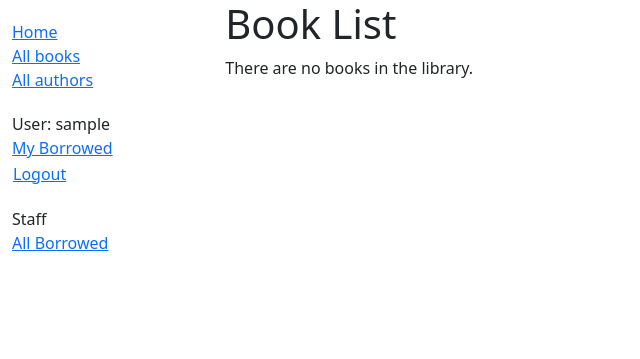
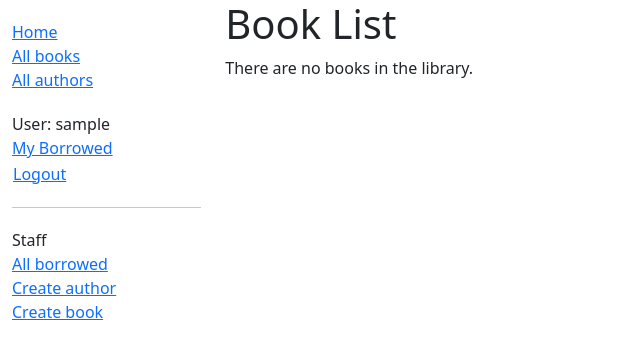
Before and after one commit to thanhtb-0507/mysite, a Django app: page /catalog/books/ in a window 1280 px wide. Shown: the top 359 px of the page, without its empty margins (0-640 px from the left). Run offline with Django 3.2, Linux system fonts and the light colour scheme; the visitor is signed in with stand-in values (Sample User, id 1); data that the repository does not hold is empty.

Commit message:
Django Tutorial Part 9: Working with forms
Added form for adding book, author.
Added button to delete book, author.

```diff
--- a/locallibrary/catalog/templates/base_generic.html
+++ b/locallibrary/catalog/templates/base_generic.html
@@ -39,10 +39,20 @@
               {% endif %}
 
               <ul class="sidebar-nav">
-              {% if perms.catalog.can_mark_returned %}
-                <li>Staff</li>
-                <li><a href="{% url 'all-borrowed' %}">All Borrowed</a></li>
+              {% if user.is_staff %}
+              <hr>
+              <ul class="sidebar-nav">
+              <li>Staff</li>
+                 <li><a href="{% url 'all-borrowed' %}">All borrowed</a></li>
+              {% if perms.catalog.add_author %}
+                 <li><a href="{% url 'author-create' %}">Create author</a></li>
               {% endif %}
+              {% if perms.catalog.add_book %}
+                 <li><a href="{% url 'book-create' %}">Create book</a></li>
+              {% endif %}
+              </ul>
+              {% endif %}
+
 
             </ul>
           {% endblock %}
--- a/locallibrary/catalog/templates/catalog/bookinstance_list_borrowed_librarian.html
+++ b/locallibrary/catalog/templates/catalog/bookinstance_list_borrowed_librarian.html
@@ -11,7 +11,7 @@
         <a href="{% url 'book-detail' bookinst.book.pk %}">{{ bookinst.book.title }}</a> ({{ bookinst.due_back }})
         {% if perms.catalog.can_mark_returned %}
           <!-- We can mark a BookInstance as returned. -->
-          <a href="">Renew</a>
+          <a href="{% url 'renew-book-librarian' bookinst.id %}">Renew</a>
         {% endif %}
       </li>
       {% endfor %}
--- a/locallibrary/catalog/urls.py
+++ b/locallibrary/catalog/urls.py
@@ -18,3 +18,21 @@ urlpatterns += [
     path('mybooks/', views.LoanedBooksByUserListView.as_view(), name='my-borrowed'),
     path('borrowed/', views.LibrarianLoanedBooksByUserListView.as_view(), name='all-borrowed'),
 ]
+
+# url mapping for forms
+urlpatterns += [
+    path('book/<uuid:pk>/renew/', views.renew_book_librarian, name='renew-book-librarian'),
+]
+
+
+urlpatterns += [
+    path('author/create/', views.AuthorCreate.as_view(), name='author-create'),
+    path('author/<int:pk>/update/', views.AuthorUpdate.as_view(), name='author-update'),
+    path('author/<int:pk>/delete/', views.AuthorDelete.as_view(), name='author-delete'),
+]
+
+urlpatterns += [
+    path('book/create/', views.BookCreate.as_view(), name='book-create'),
+    path('book/<int:pk>/update/', views.BookUpdate.as_view(), name='book-update'),
+    path('book/<int:pk>/delete/', views.BookDelete.as_view(), name='book-delete'),
+]
--- a/locallibrary/catalog/views.py
+++ b/locallibrary/catalog/views.py
@@ -2,11 +2,21 @@ from django.shortcuts import render
 from django.views import generic
 
 # users define
+# catalog related:
 from catalog.models import Book, Author, BookInstance, Genre
+from catalog.forms import RenewBookForm
+from .models import Author, Book
+
+from django.http import HttpResponseRedirect
+from django.urls import reverse, reverse_lazy
 from django.shortcuts import get_object_or_404
 
 from django.contrib.auth.decorators import login_required, permission_required
 from django.contrib.auth.mixins import LoginRequiredMixin, PermissionRequiredMixin
+
+import datetime
+
+from django.views.generic.edit import CreateView, UpdateView, DeleteView
 
 
 # Function definition:
@@ -58,6 +68,39 @@ def author_detail_view(request, primary_key):
 
 	return render(request, 'catalog/author_detail.html', context={'author': author})
 
+
+@login_required
+@permission_required('catalog.can_mark_returned', raise_exception=True)
+def renew_book_librarian(request, pk):
+    """View function for renewing a specific BookInstance by librarian."""
+    book_instance = get_object_or_404(BookInstance, pk=pk)
+
+    # If this is a POST request then process the Form data
+    if request.method == 'POST':
+
+        # Create a form instance and populate it with data from the request (binding):
+        form = RenewBookForm(request.POST)
+
+        # Check if the form is valid:
+        if form.is_valid():
+            # process the data in form.cleaned_data as required (here we just write it to the model due_back field)
+            book_instance.due_back = form.cleaned_data['renewal_date']
+            book_instance.save()
+
+            # redirect to a new URL:
+            return HttpResponseRedirect(reverse('all-borrowed'))
+
+    # If this is a GET (or any other method) create the default form.
+    else:
+        proposed_renewal_date = datetime.date.today() + datetime.timedelta(weeks=3)
+        form = RenewBookForm(initial={'renewal_date': proposed_renewal_date})
+
+    context = {
+        'form': form,
+        'book_instance': book_instance,
+    }
+
+    return render(request, 'catalog/book_renew_librarian.html', context)
 
 
 # Class definition:
@@ -152,3 +195,56 @@ class LibrarianLoanedBooksByUserListView(PermissionRequiredMixin,generic.ListVie
 		return (
 			BookInstance.objects.filter(status__exact='o').order_by('due_back')
 		)
+
+
+class AuthorCreate(PermissionRequiredMixin, CreateView):
+    model = Author
+    fields = ['first_name', 'last_name', 'date_of_birth', 'date_of_death']
+    initial = {'date_of_death': '11/11/2023'}
+    permission_required = 'catalog.add_author'
+
+class AuthorUpdate(PermissionRequiredMixin, UpdateView):
+    model = Author
+    # Not recommended (potential security issue if more fields added)
+    fields = '__all__'
+    permission_required = 'catalog.change_author'
+
+class AuthorDelete(PermissionRequiredMixin, DeleteView):
+    model = Author
+    success_url = reverse_lazy('authors')
+    permission_required = 'catalog.delete_author'
+
+    def form_valid(self, form):
+        try:
+            self.object.delete()
+            return HttpResponseRedirect(self.success_url)
+        except Exception as e:
+            return HttpResponseRedirect(
+                reverse("author-delete", kwargs={"pk": self.object.pk})
+            )
+
+
+class BookCreate(PermissionRequiredMixin, CreateView):
+	model = Book
+	fields = ['title', 'author', 'summary', 'isbn', 'genre']
+	initial = {'title': 'New Book'}
+	permission_required = 'catalog.add_book'
+
+class BookUpdate(PermissionRequiredMixin, UpdateView):
+	model = Book
+	fields = ['title', 'author', 'summary', 'isbn', 'genre']
+	permission_required = 'catalog.change_book'
+
+class BookDelete(PermissionRequiredMixin, DeleteView):
+	model = Book
+	success_url = reverse_lazy('books')
+	permission_required = 'catalog.delete_book'
+
+	def form_valid(self, form):
+		try:
+			self.object.delete()
+			return HttpResponseRedirect(self.success_url)
+		except Exception as e:
+			return HttpResponseRedirect(
+				reverse("book-delete", kwargs={"pk": self.object.pk})
+			)
```
Also changed, not shown: locallibrary/catalog/forms.py (added, +23 -0 lines), locallibrary/catalog/templates/catalog/author_confirm_delete.html (added, +25 -0 lines), locallibrary/catalog/templates/catalog/author_detail.html (+18 -0 lines), locallibrary/catalog/templates/catalog/author_form.html (added, +11 -0 lines), locallibrary/catalog/templates/catalog/book_confirm_delete.html (added, +14 -0 lines), locallibrary/catalog/templates/catalog/book_detail.html (+17 -0 lines), locallibrary/catalog/templates/catalog/book_form.html (added, +11 -0 lines), locallibrary/catalog/templates/catalog/book_renew_librarian.html (added, +15 -0 lines), 1 other file.
